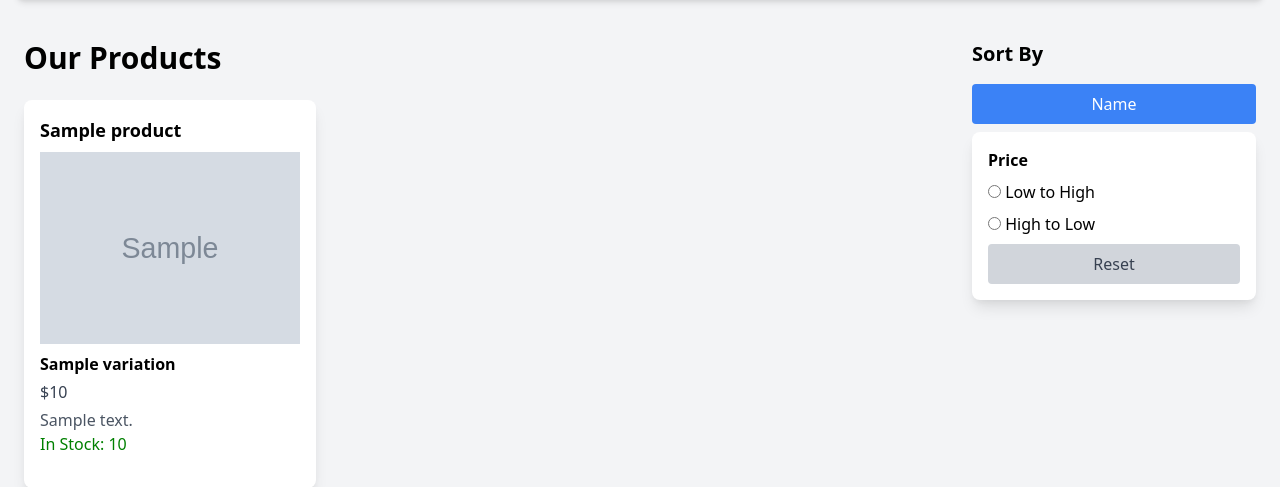
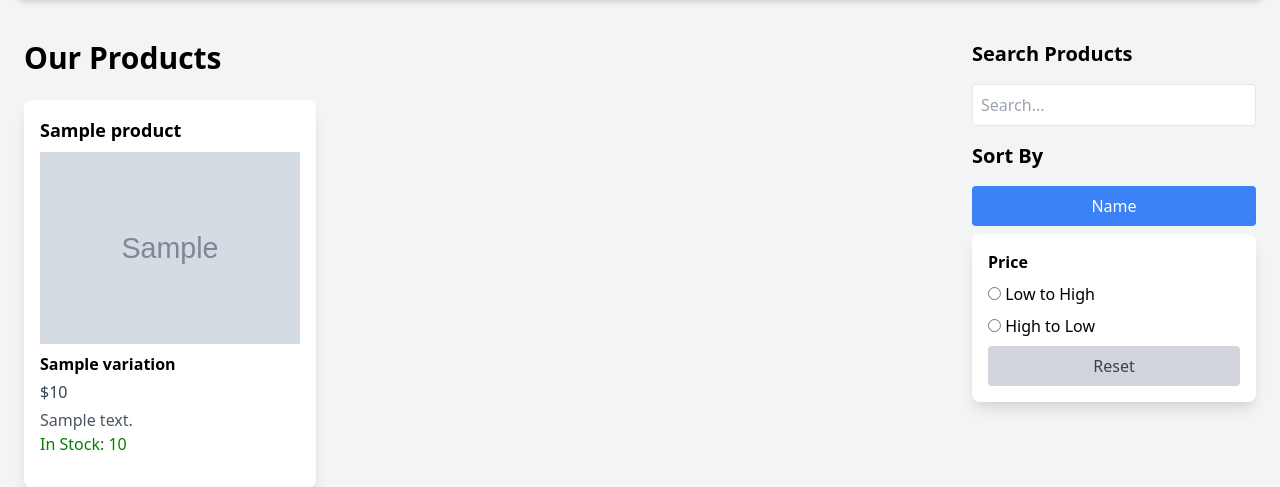
Before and after one commit to elderfieldzeus/foamfusion, a PHP site: page /pages/product.php in a window 1280 px wide. Shown: the part 80-567 px from the top of the page. Run offline with PHP 8.4, Linux system fonts and the light colour scheme; tables that the repository leaves empty or names only in its code hold one stand-in row (values such as "Sample post"); grey boxes marked "Sample" are stand-in pictures; some libraries are stand-ins or nearby versions.

Commit message:
Update product.php
[Ethan][Added widget in sidebar]

```diff
--- a/pages/product.php
+++ b/pages/product.php
@@ -110,6 +110,21 @@ $conn->close();
             document.getElementById('price-desc').checked = false;
             sortProducts('name'); // Reset to sort by name
         }
+
+        function filterProducts() {
+            const searchTerm = document.getElementById('search-bar').value.toLowerCase();
+            const products = document.querySelectorAll('.product');
+
+            products.forEach(product => {
+                const productName = product.querySelector('.variation-name').textContent.toLowerCase();
+                const productDesc = product.querySelector('.variation-description').textContent.toLowerCase();
+                if (productName.includes(searchTerm) || productDesc.includes(searchTerm)) {
+                    product.style.display = 'block';
+                } else {
+                    product.style.display = 'none';
+                }
+            });
+        }
     </script>
 </head>
 <body class="bg-gray-100">
@@ -120,30 +135,33 @@ $conn->close();
 <div class="container mx-auto p-6 flex mt-24">
     <div class="w-3/4">
         <h1 class="text-3xl font-bold mb-6">Our Products</h1>
-        <div class="grid grid-cols-1 sm:grid-cols-2 md:grid-cols-3 lg:grid-cols-3 gap-6">
+        <div class="grid grid-cols-1 sm:grid-cols-2 md:grid-cols-3 lg:grid-cols-3 gap-6 product-grid">
         <?php
         foreach ($products as $productID => $product) {
             echo "
-            <div class='bg-white p-4 rounded-lg shadow-lg'>
-                <h2 class='text-lg font-bold mb-2'>{$product['ProductName']}</h2>";
+            <div class='bg-white p-4 rounded-lg shadow-lg product'>
+                <h2 class='text-lg font-bold mb-2 variation-name'>{$product['ProductName']}</h2>";
             foreach ($product['Variations'] as $variation) {
                 $stockClass = ($variation['InStock'] == 0) ? 'text-red' : 'text-green';
                 echo "
                 <div class='mb-4'>
-                    <img class='w-full h-48 object-cover object-center mb-2' src='{$variation['VariationImage']}' alt='{$variation['VariationName']}'>
-                    <h3 class='text-md font-semibold mb-1'>{$variation['VariationName']}</h3>
-                    <p class='text-gray-700 mb-1'>\${$variation['UnitPrice']}</p>
-                    <p class='text-gray-600'>{$variation['VariationDescription']}</p>
+                    <img class='w-full h-48 object-cover object-center mb-2' src='../assets/products/{$variation['VariationImage']}' alt='{$variation['VariationName']}'>
+                    <h3 class='text-md font-semibold mb-1 variation-name'>{$variation['VariationName']}</h3>
+                    <p class='text-gray-700 mb-1 variation-price'>\${$variation['UnitPrice']}</p>
+                    <p class='text-gray-600 variation-description'>{$variation['VariationDescription']}</p>
                     <p class='$stockClass'>In Stock: {$variation['InStock']}</p>
                 </div>";
             }
             echo "</div>";
         }
         ?>
-    </div>
+        </div>
     </div>
 
     <div class="w-1/4 pl-6 sticky-widget">
+        <h2 class="text-xl font-bold mb-4">Search Products</h2>
+        <input type="text" id="search-bar" class="mb-4 p-2 w-full border rounded" placeholder="Search..." onkeyup="filterProducts()">
+
         <h2 class="text-xl font-bold mb-4">Sort By</h2>
         <button class="bg-blue-500 text-white p-2 rounded mb-2 w-full" onclick="sortProducts('name')">Name</button>
         <div class="bg-white p-4 rounded-lg shadow-lg">
```
